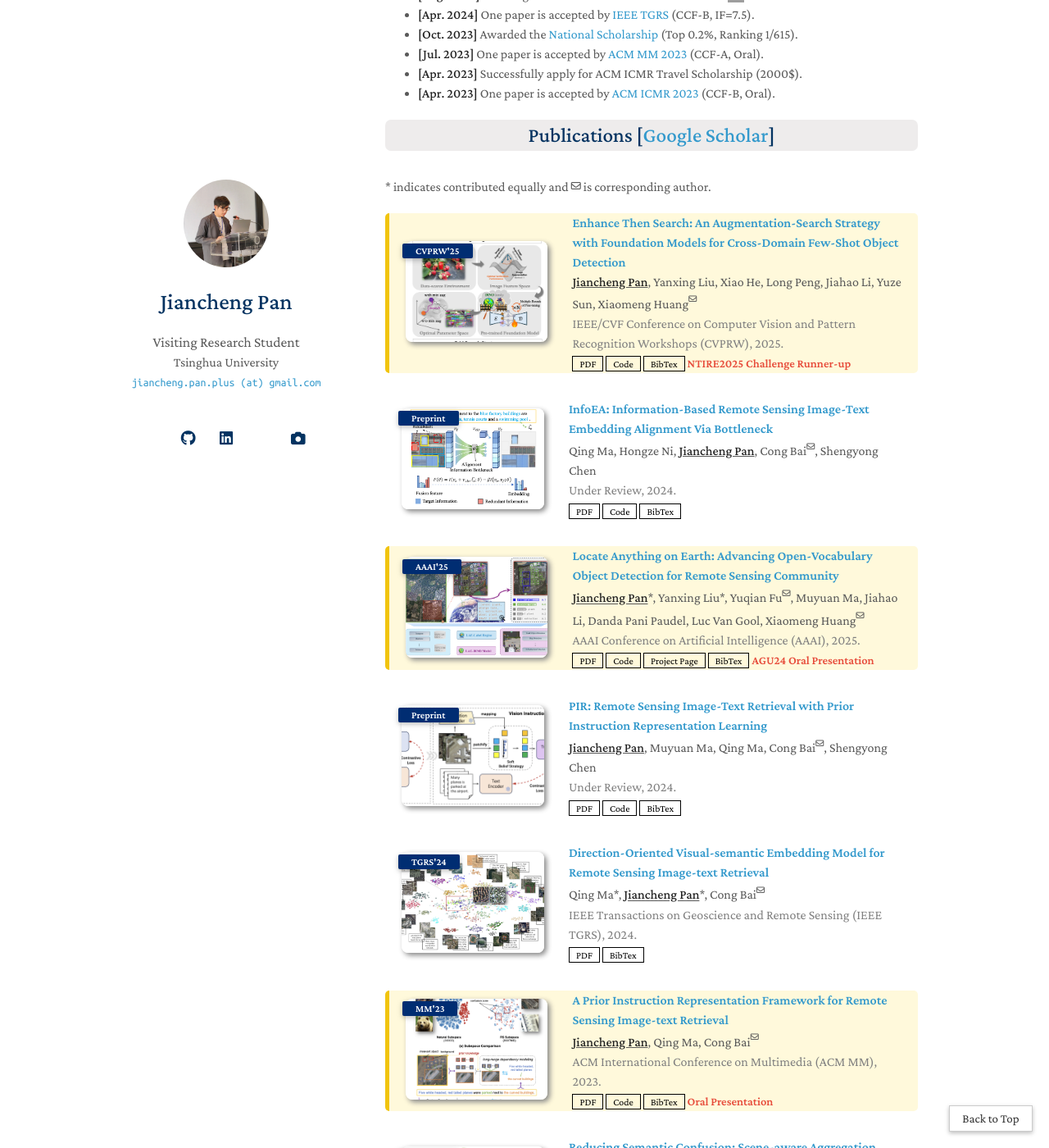
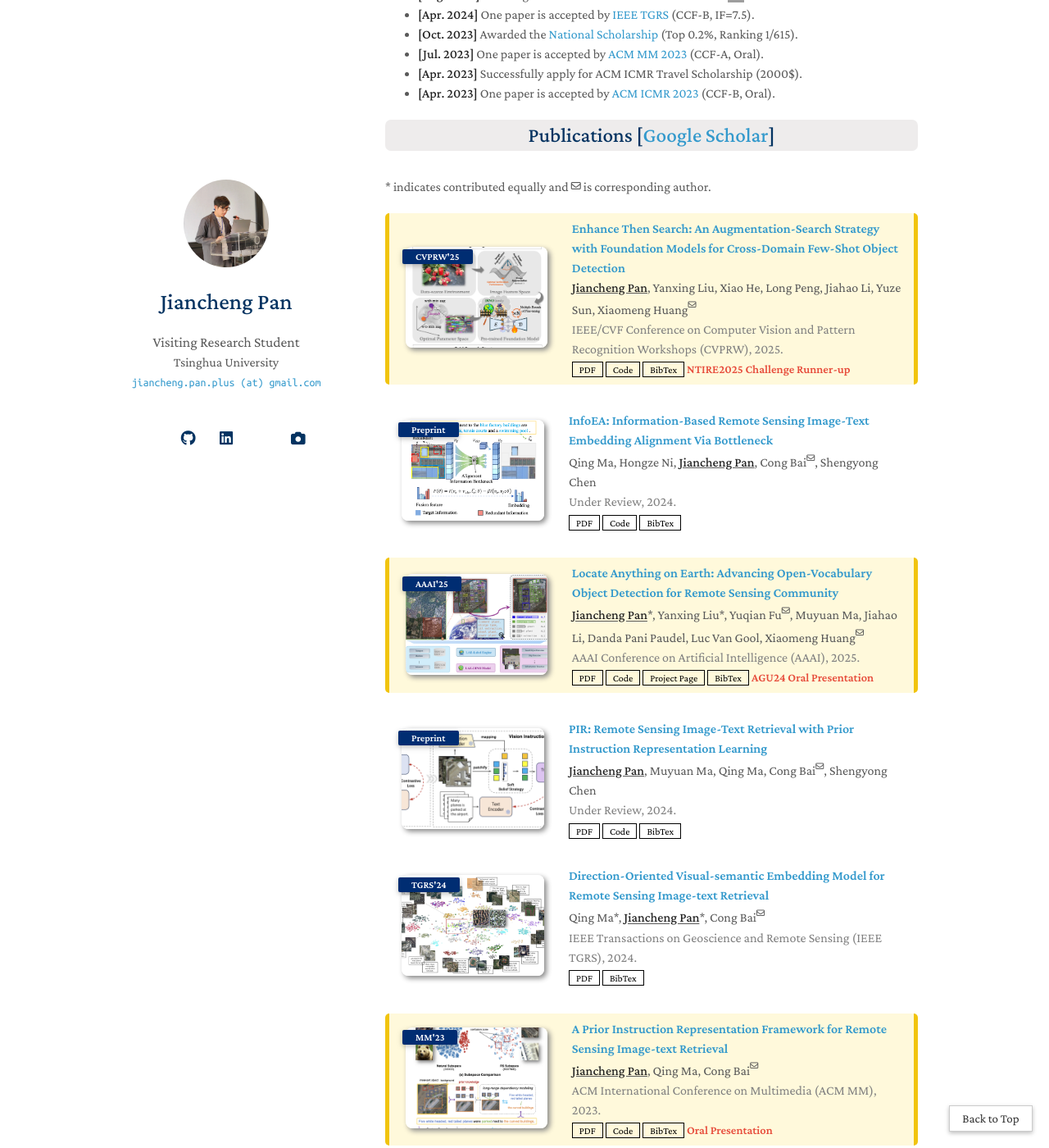
Before and after one commit to jaychempan/jaychempan.github.io, a Jekyll site: the page built from index.md, in a window 1280 px wide and 1400 px high, scrolled down 949 px. Shown: the whole window at 82% size. Built offline with Jekyll 4.4.1, drawn with Linux system fonts in a browser that asks for light colours; some web fonts are replaced; a style sheet for code colours, icons or effects is not loaded; grey boxes are pictures that could not be loaded.

Commit message:
update index

```diff
--- a/_sass/minimal-light.scss
+++ b/_sass/minimal-light.scss
@@ -613,7 +613,8 @@ footer {
 .highlight {
   background-color: #fff9db; /* 高亮颜色，可替换为你喜欢的颜色 */
   border-left: 5px solid #f1c40f; /* 左边加条强调线条，可选 */
-  // padding: 10px;
+  border-right: 5px solid #f1c40f; /* 左边加条强调线条，可选 */
+  padding: 7px 0px 7px;
   border-radius: 5px;
 }
 @media (prefers-color-scheme: dark) {
```
